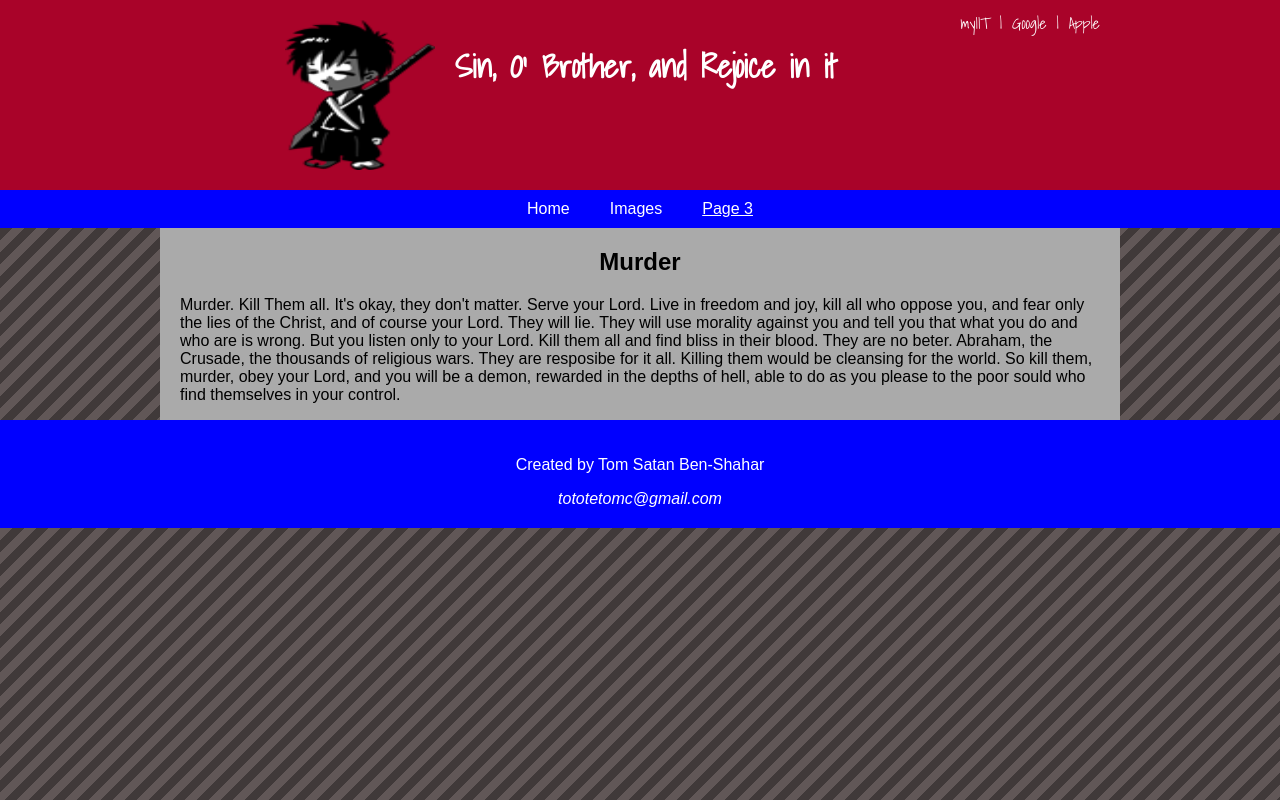
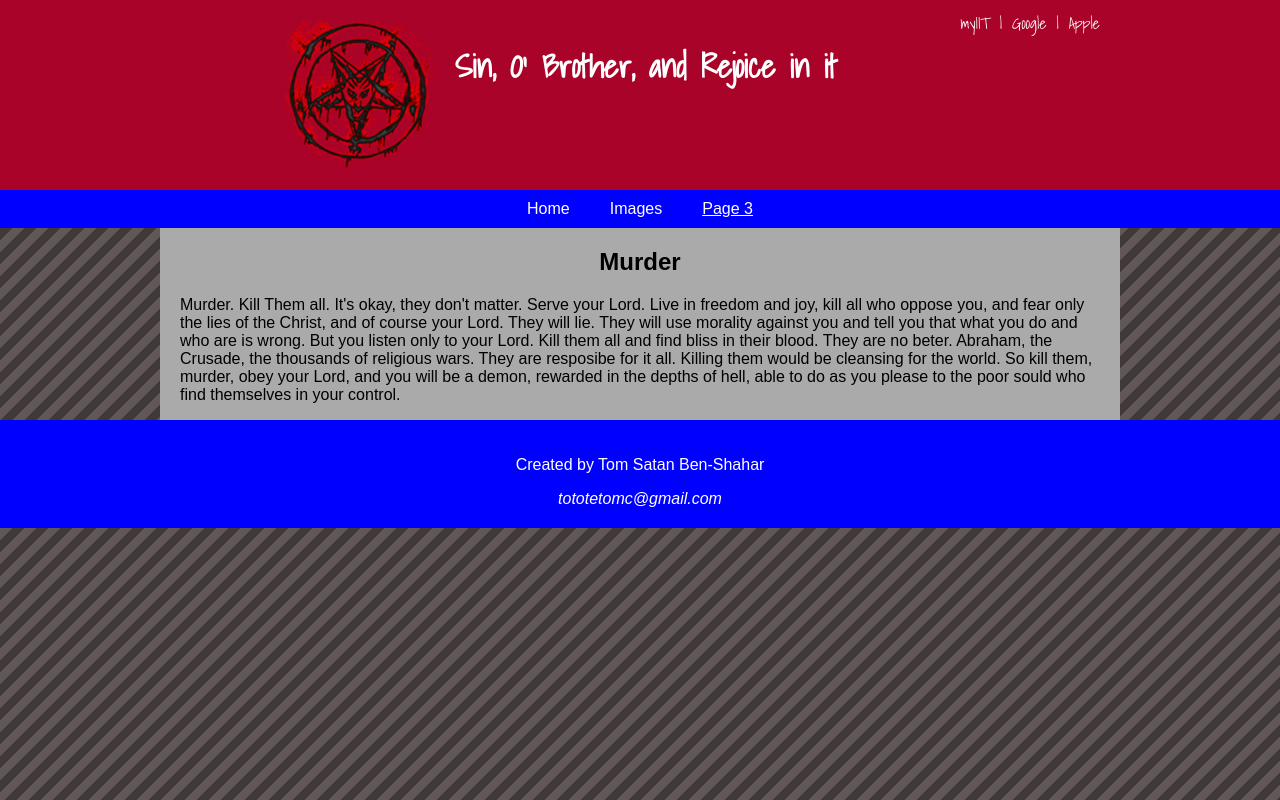
Before and after one commit to tototeto/Satan, a plain HTML site: page page3.html in a window 1280 px wide. Drawn offline with Linux system fonts and the light colour scheme; a web font is replaced by a local one.

Commit message:
Fixed logo

```diff
--- a/page3.html
+++ b/page3.html
@@ -13,7 +13,7 @@
 <body>
 	<header id="header">
 		<div id="header-container" class="container">
-			<a href="index.html"><img class="logo" src="logo.png" alt="Ninja Logo"></a>
+			<a href="index.html"><img class="logo" src="satan.png" alt="Satan Logo"></a>
 			<h1 id="company-name">Sin, O' Brother, and Rejoice in it</h1>
 			<ul id="second-nav">
 				<li><a href="http://my.iit.edu/">myIIT</a></li>
```
